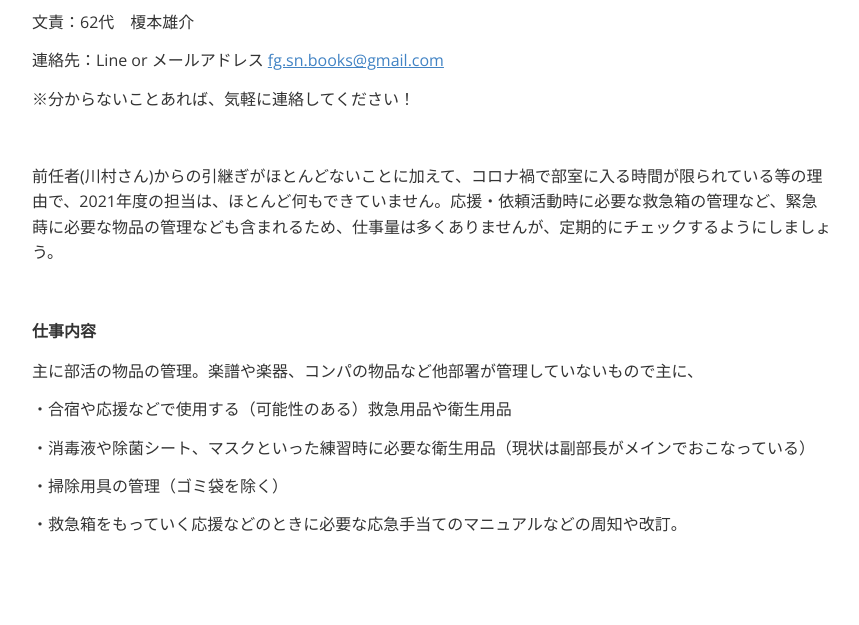
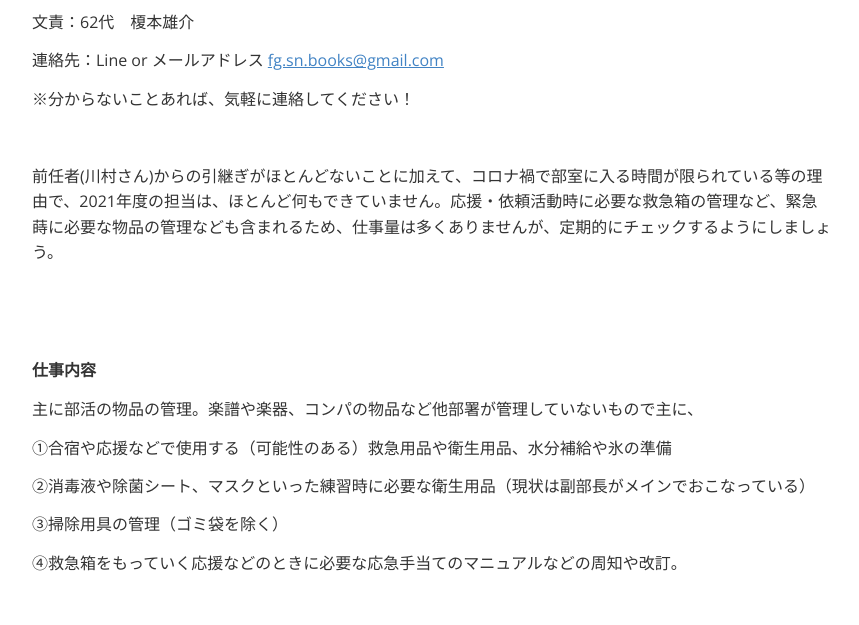
Before and after one commit to snbooks/kuwoSogokanri.github.io, a plain HTML site: page index.html in a window 1280 px wide. Shown: the part 164-789 px from the top of the page, without its empty margins (208-1067 px from the left). Drawn offline with nearby package versions, Linux system fonts and the light colour scheme.

Commit message:
Update index.html

```diff
--- a/index.html
+++ b/index.html
@@ -593,6 +593,6 @@ header, .context-menu, .megamenu-content, footer{
 </style><title>総合管理 引継ぎ資料</title>
 </head>
 <body class='typora-export os-windows'><div class='typora-export-content'>
-<div id='write'  class=''><p><span>神戸大学応援団総部吹奏楽部</span></p><h2 id='総合管理-引継ぎ資料'><span>総合管理 引継ぎ資料</span></h2><p><span>一般渉外の引継ぎ資料→</span><a href='https://snbooks.github.io/kuwoShogai.github.io/'><span>こちら</span></a></p><p><span>文責：62代　榎本雄介</span></p><p><span>連絡先：Line or メールアドレス </span><a href='mailto:fg.sn.books@gmail.com'><span>fg.sn.books@gmail.com</span></a></p><p><span>※分からないことあれば、気軽に連絡してください！</span></p><p><span> </span></p><p><span>前任者(川村さん)からの引継ぎがほとんどないことに加えて、コロナ禍で部室に入る時間が限られている等の理由で、2021年度の担当は、ほとんど何もできていません。応援・依頼活動時に必要な救急箱の管理など、緊急蒔に必要な物品の管理なども含まれるため、仕事量は多くありませんが、定期的にチェックするようにしましょう。</span></p><p>&nbsp;</p><h5 id='仕事内容'><span>仕事内容</span></h5><p><span>主に部活の物品の管理。楽譜や楽器、コンパの物品など他部署が管理していないもので主に、</span></p><p><span>・合宿や応援などで使用する（可能性のある）救急用品や衛生用品</span></p><p><span>・消毒液や除菌シート、マスクといった練習時に必要な衛生用品（現状は副部長がメインでおこなっている）</span></p><p><span>・掃除用具の管理（ゴミ袋を除く）</span></p><p><span>・救急箱をもっていく応援などのときに必要な応急手当てのマニュアルなどの周知や改訂。</span></p><p>&nbsp;</p><p><span> </span></p><p><span> </span></p><p>&nbsp;</p></div></div>
+<div id='write'  class=''><p><span>神戸大学応援団総部吹奏楽部</span></p><h2 id='総合管理-引継ぎ資料'><span>総合管理 引継ぎ資料</span></h2><p><span>一般渉外の引継ぎ資料→</span><a href='https://snbooks.github.io/kuwoShogai.github.io/'><span>こちら</span></a></p><p><span>文責：62代　榎本雄介</span></p><p><span>連絡先：Line or メールアドレス </span><a href='mailto:fg.sn.books@gmail.com'><span>fg.sn.books@gmail.com</span></a></p><p><span>※分からないことあれば、気軽に連絡してください！</span></p><p><span> </span></p><p><span>前任者(川村さん)からの引継ぎがほとんどないことに加えて、コロナ禍で部室に入る時間が限られている等の理由で、2021年度の担当は、ほとんど何もできていません。応援・依頼活動時に必要な救急箱の管理など、緊急蒔に必要な物品の管理なども含まれるため、仕事量は多くありませんが、定期的にチェックするようにしましょう。</span></p><p>&nbsp;</p><p>&nbsp;</p><h5 id='仕事内容'><span>仕事内容</span></h5><p><span>主に部活の物品の管理。楽譜や楽器、コンパの物品など他部署が管理していないもので主に、</span></p><p><span>①合宿や応援などで使用する（可能性のある）救急用品や衛生用品、水分補給や氷の準備</span></p><p><span>②消毒液や除菌シート、マスクといった練習時に必要な衛生用品（現状は副部長がメインでおこなっている）</span></p><p><span>③掃除用具の管理（ゴミ袋を除く）</span></p><p><span>④救急箱をもっていく応援などのときに必要な応急手当てのマニュアルなどの周知や改訂。</span></p><p>&nbsp;</p><p>&nbsp;</p><h5 id='コメント'><span>コメント</span></h5><p><span>引継ぎの内容がほとんどないので、何をやったらいいのか分からないとは思うのですが、基本的には汚くなっている部室の整理・掃除を、暇な時間にやってみたりしてください！</span></p><p>&nbsp;</p><p><span>昨年は取り組めなかったのですが、これから応援活動や合宿がおこなえるようになった場合、熱中症対策やケガの対処について準備しておく必要があります。（過去に熱中症で気分が悪くなったり、合宿で体調が悪くなり病院に連れて行った例がありました。）主に①,④については万が一に備えて準備する必要があるので、誰かと相談しながら、救急箱の中身を補充したり、マニュアルを作成してみてください。（過去のマニュアルがどこにあるのか全く把握できていません。本当に申し訳ないです……。）</span></p></div></div>
 </body>
 </html>
```
